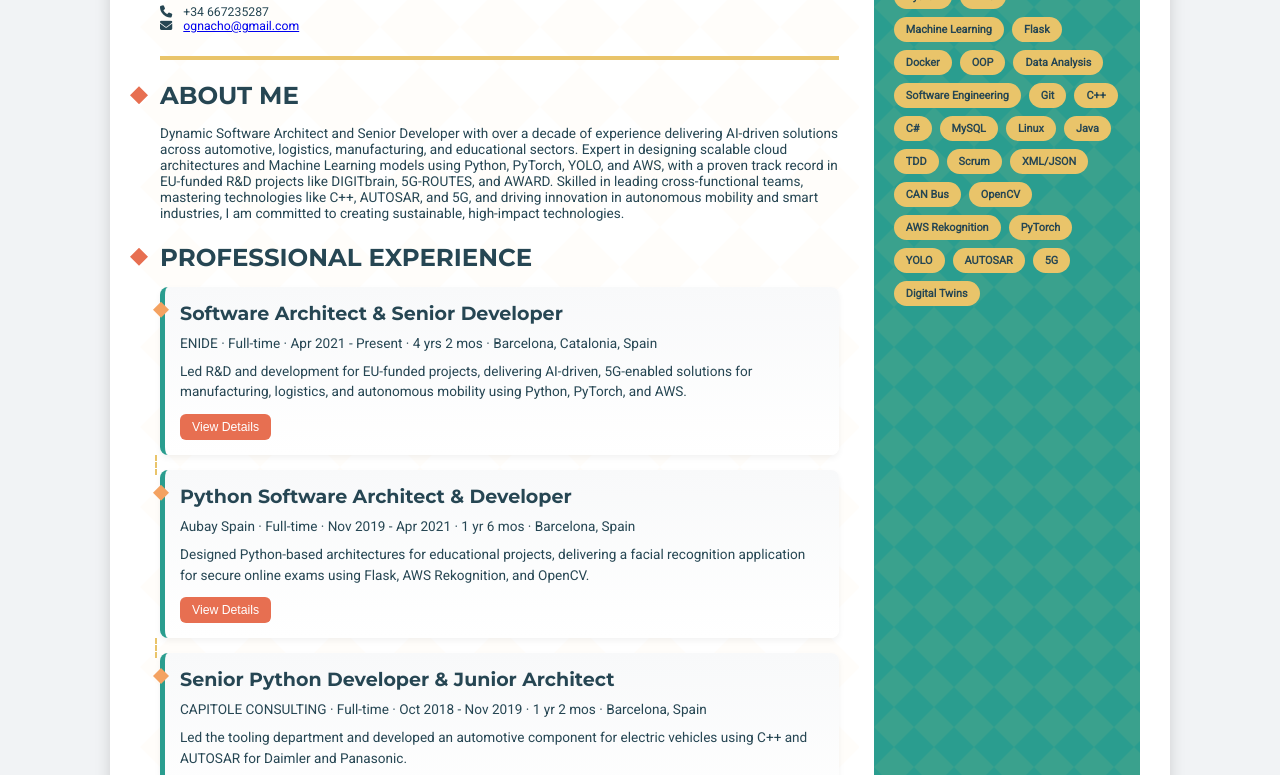
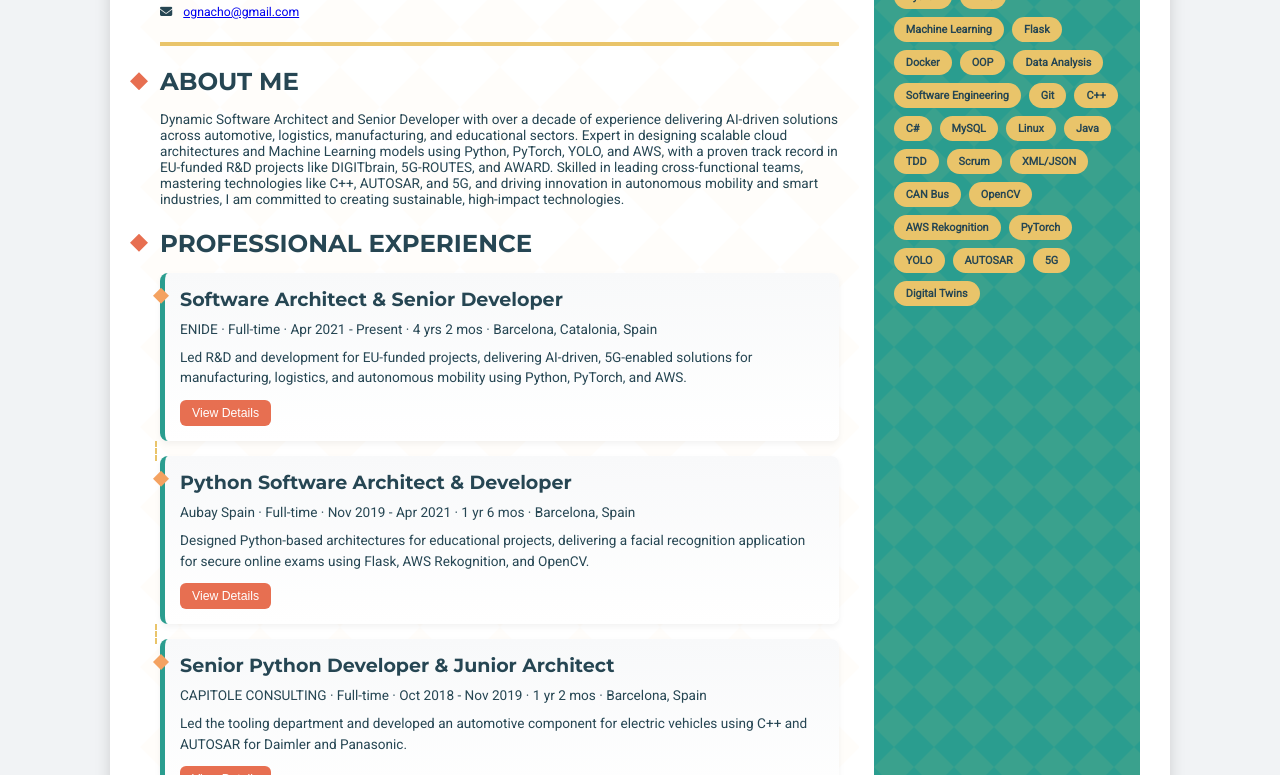
Before and after one commit to NachoLR/nacholr.github.io, a plain HTML site: page index.html in a window 1280 px wide. Shown: the part 143-918 px from the top of the page. Drawn offline with Linux system fonts and the light colour scheme.

Commit message:
Update index.html

```diff
--- a/index.html
+++ b/index.html
@@ -431,7 +431,6 @@
 <h1>Ignacio López</h1>
 <p>Software Architect & Senior Developer | Machine Learning Specialist</p>
 <div class="contact">
-<i class="fas fa-phone"></i> +34 667235287<br>
 <i class="fas fa-envelope"></i> <a href="mailto:ognacho@gmail.com">ognacho@gmail.com</a>
 </div>
 </div>
```
